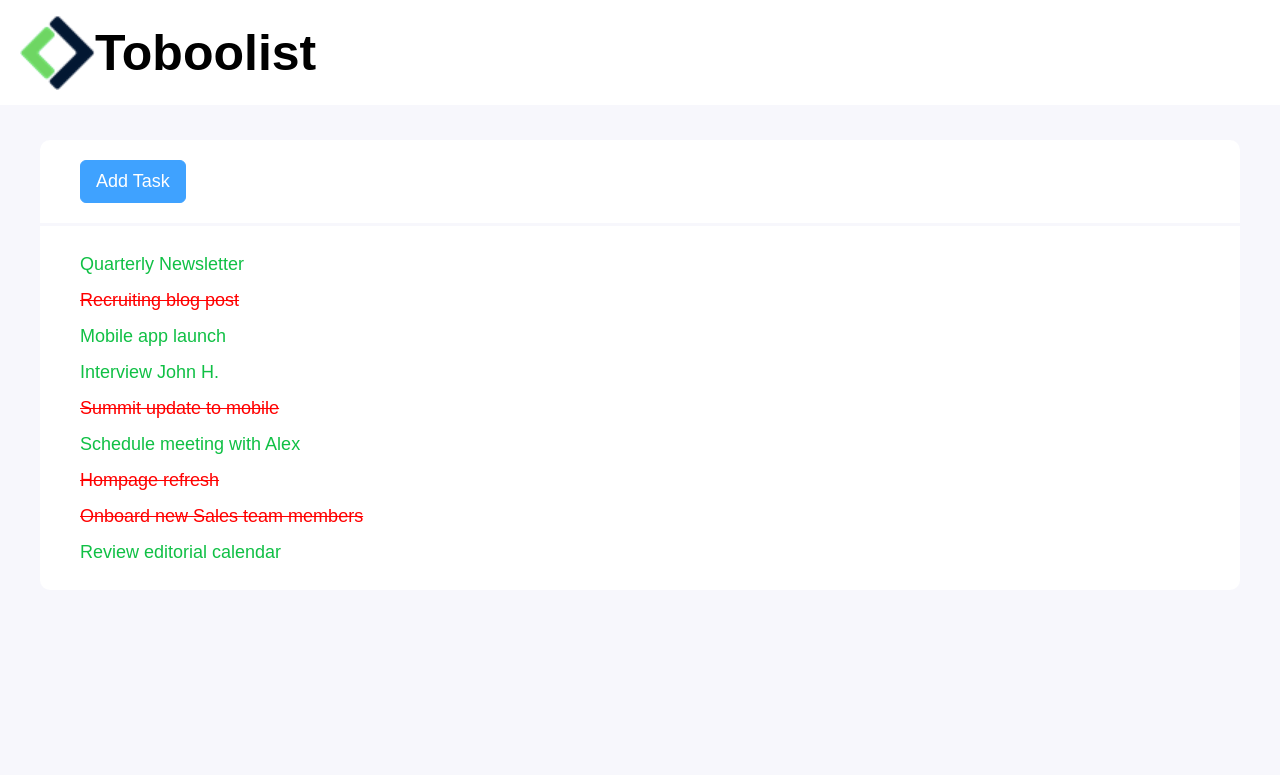
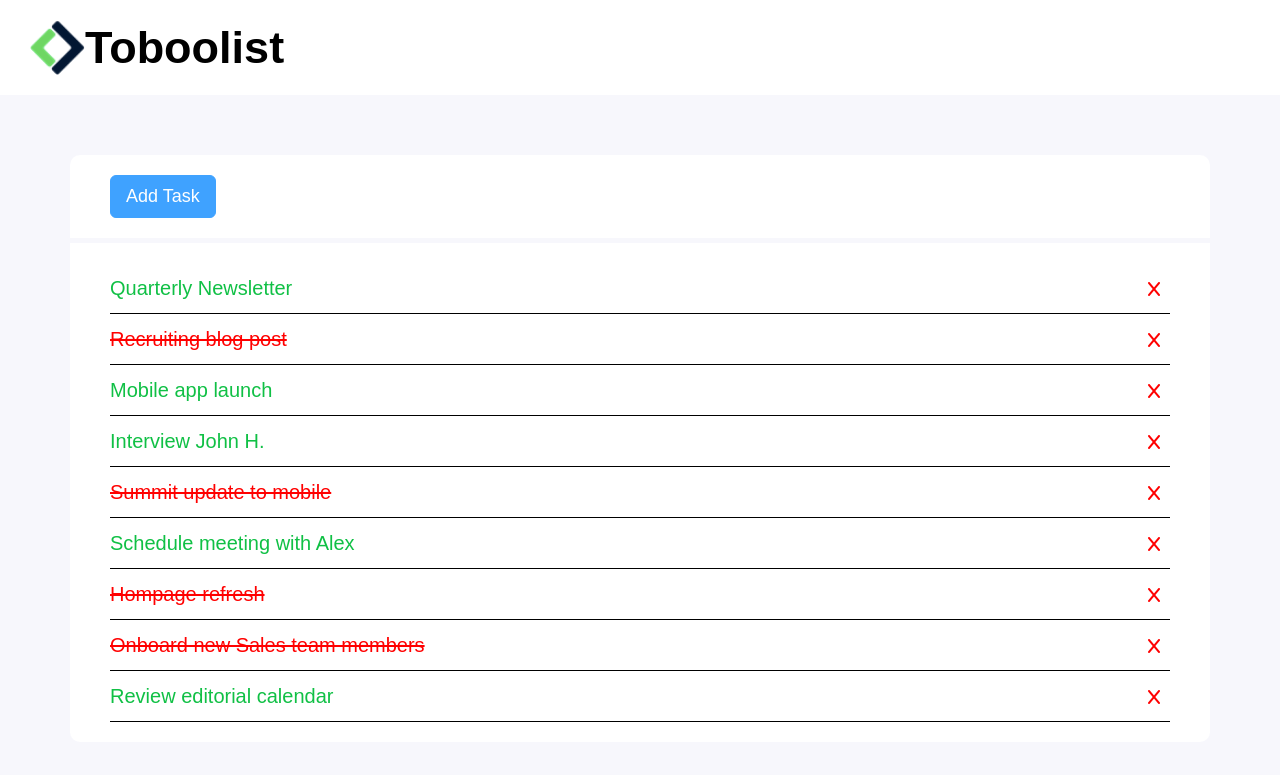
Before and after one commit to TiagoSpada/vue-todolist, a plain HTML site: page index.html in a window 1280 px wide. Drawn offline with nearby package versions, Linux system fonts and the light colour scheme.

Commit message:
MILESTONE 2

```diff
--- a/css/style.css
+++ b/css/style.css
@@ -11,22 +11,22 @@ body {
 
 header {
 	background-color: white;
-	margin-bottom: 2.7%;
+	margin-bottom: 30px;
 }
 
 /* IMMAGINE + SCRITTA */
 .logo {
-	padding: 15px 0;
+	padding: 20px 10px;
 	margin-left: 20px;
 }
 
 .logo-img {
-	width: 75px;
+	width: 55px;
 	vertical-align: middle;
 }
 
 .logo-text {
-	font-size: 50px;
+	font-size: 45px;
 	font-family: Arial, Helvetica, sans-serif;
 	display: inline;
 	vertical-align: middle;
@@ -34,15 +34,16 @@ header {
 
 .container {
 	margin: 0 auto;
-	width: 1200px;
-	background-color: white;
+	max-width: 1200px;
+	padding: 30px;
 }
 
 .button-section {
+	background-color: white;
 	border-top-left-radius: 10px;
 	border-top-right-radius: 10px;
 	padding: 20px 40px;
-	margin-bottom: 3px;
+	margin-bottom: 5px;
 }
 
 .add-task {
@@ -58,18 +59,27 @@ header {
 }
 
 .list-section {
+	background-color: white;
 	padding: 20px 40px;
 	border-bottom-left-radius: 10px;
 	border-bottom-right-radius: 10px;
 }
+
 .todolist {
 	list-style-type: none;
-	line-height: 2;
+	line-height: 2.5;
+}
+
+.todolist li {
+	position: relative;
+	border-bottom: 1px solid black;
 }
 
 .task {
 	font-weight: normal;
-	font-size: 18px;
+	font-size: 20px;
+	display: inline-block;
+	margin-right: 10px;
 }
 
 .done {
@@ -81,3 +91,12 @@ header {
 	text-decoration-color: rgb(255, 0, 0);
 	text-decoration-line: line-through;
 }
+
+.todolist li i {
+	font-size: 16px;
+	color: rgb(255, 0, 0);
+	position: absolute;
+	right: 10px;
+	top: 17.5px;
+	cursor: pointer;
+}
--- a/index.html
+++ b/index.html
@@ -4,6 +4,13 @@
 		<meta charset="UTF-8" />
 		<meta name="viewport" content="width=device-width, initial-scale=1.0" />
 		<title>Document</title>
+		<link
+			rel="stylesheet"
+			href="https://cdnjs.cloudflare.com/ajax/libs/font-awesome/6.5.2/css/all.min.css"
+			integrity="sha512-SnH5WK+bZxgPHs44uWIX+LLJAJ9/2PkPKZ5QiAj6Ta86w+fsb2TkcmfRyVX3pBnMFcV7oQPJkl9QevSCWr3W6A=="
+			crossorigin="anonymous"
+			referrerpolicy="no-referrer"
+		/>
 		<link rel="stylesheet" href="css/style.css" />
 	</head>
 	<body>
@@ -16,22 +23,28 @@
 				</div>
 			</header>
 			<main>
+				<div class="container">
 					<!-- "BOTTONE" -->
-				<div class="button-section container">
+					<div class="button-section">
 						<div class="add-task">Add Task</div>
 					</div>
 					<!-- LISTA -->
-				<div class="list-section container">
+					<div class="list-section">
 						<ul class="todolist">
-						<li v-for="(todoElement, index) in todoList">
+							<li
+								v-for="(todoElement, index) in todoList"
+								v-show="!currentElementToRemove.includes(index)"
+							>
 								<div
 									class="task"
 									:class="[todoElement.state ? 'done' : 'notDone']"
 								>
 									{{todoElement.text}}
 								</div>
+								<i class="fas fa-x" @click="removeTodo(index)"></i>
 							</li>
 						</ul>
+					</div>
 				</div>
 			</main>
 		</div>
--- a/js/main.js
+++ b/js/main.js
@@ -41,6 +41,12 @@ createApp({
 					state: true,
 				},
 			],
+			currentElementToRemove: [],
 		};
 	},
+	methods: {
+		removeTodo(index) {
+			this.currentElementToRemove.push(index);
+		},
+	},
 }).mount("#app");
```
Lines whose indentation alone changed are shown as unchanged.
